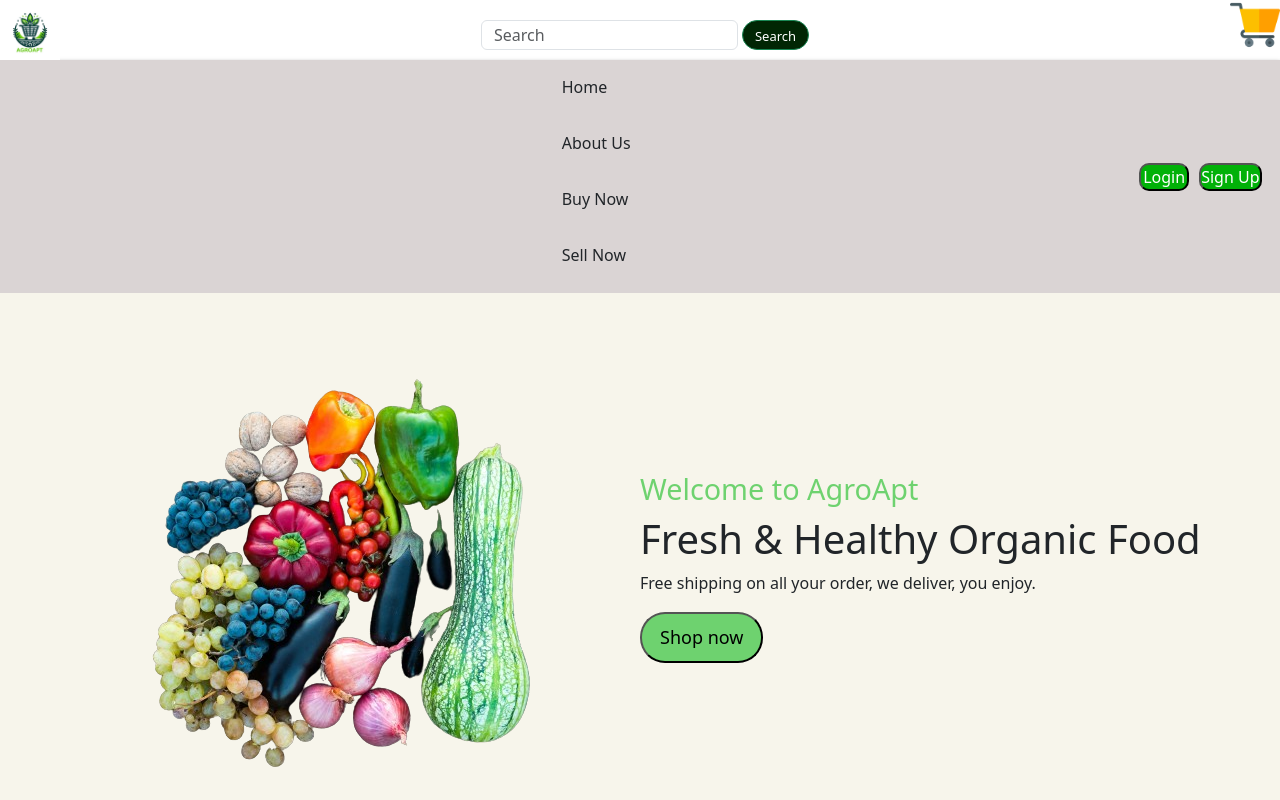
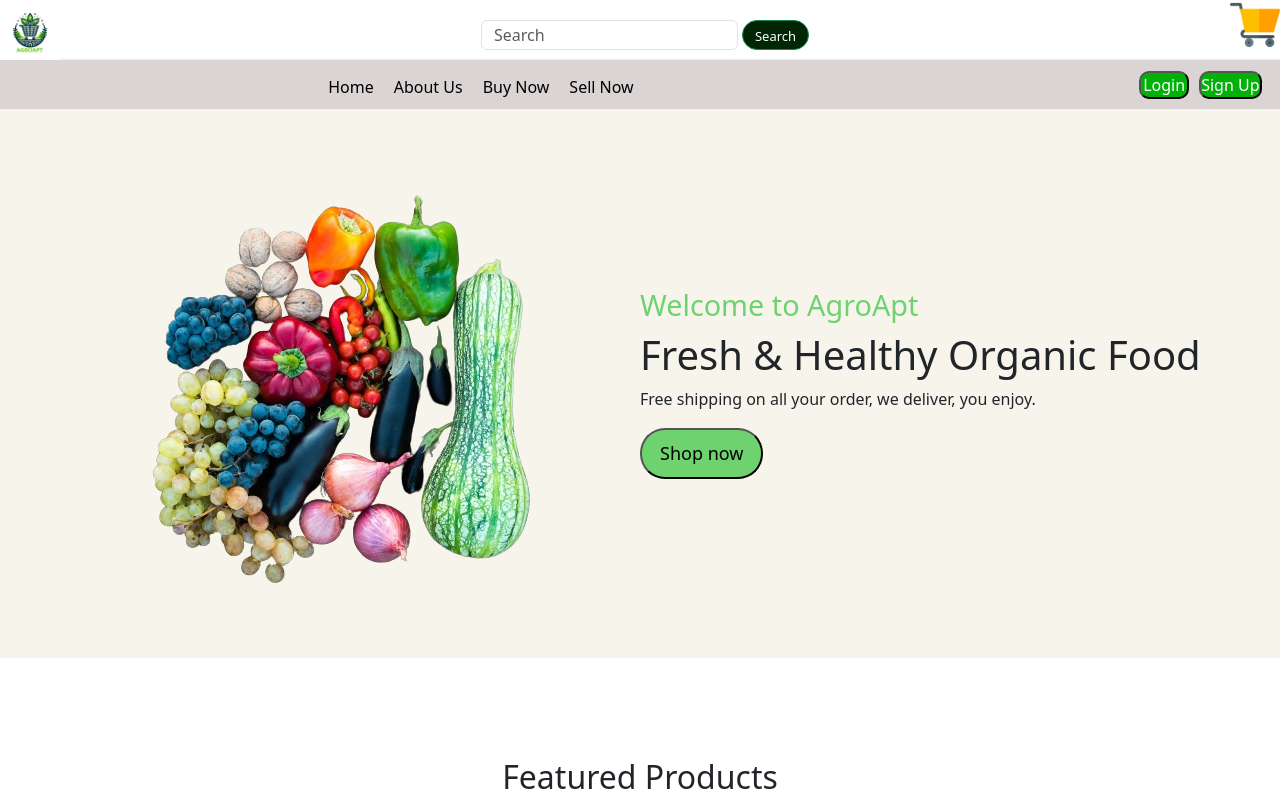
Before and after one commit to TeamApt-Mest/AgroApt, a React (Create React App) app: page / in a window 1280 px wide. Shown: the top 800 px of the page. Built offline with nearby package versions, Linux system fonts and the light colour scheme.

Commit message:
navbar items rearranged

```diff
--- a/src/components/navbar/Navbar.css
+++ b/src/components/navbar/Navbar.css
@@ -22,15 +22,19 @@
     box-shadow: 0px 2px 4px rgba(0,0,0,0.5)
 }
 
-.listItems{
-    list-style: none;
+.navlinks {
+    /* list-style: none; */
+    display: flex;
     justify-content: space-between;
+    position: relative;
     padding-top: 5px;
 }
 
-.list {
+.link {
     display: inline;
     padding: 10px;
+    text-decoration: none;
+    color: black;
 
 }
 .list:hover {
--- a/src/components/navbar/Navbar.jsx
+++ b/src/components/navbar/Navbar.jsx
@@ -1,4 +1,4 @@
-// import { Link } from "react-router-dom";
+import { Link } from "react-router-dom";
 import "./Navbar.css";
 import logo from "../../assets/AgroApt Logo.jpg";
 import icon from "../../assets/cart-icon.png";
@@ -12,20 +12,33 @@
           <img className="appLogo" src={logo} alt="logo of app" />
         </div>
         <form className="d-flex formInput" role="search">
-        <input className="form-control me-1 input" type="search" placeholder="Search" aria-label="Search" />
-        <button className="btn btn-success but" type="submit">Search</button>
-      </form>
-    <div>
-       <img className="cartIcon" src={icon} alt="" />
-     </div>
+          <input
+            className="form-control me-1 input"
+            type="search"
+            placeholder="Search"
+            aria-label="Search"
+          />
+          <button className="btn btn-success but" type="submit">
+            Search
+          </button>
+        </form>
+        <div>
+          <img className="cartIcon" src={icon} alt="" />
+        </div>
       </section>
       <section className="secondSection">
-        <ul className="listItems">
-<li className="list">Home</li>
-<li className="list">About Us</li>
-<li className="list">Buy Now</li>
-<li className="list">Sell Now</li>
-        </ul>
+        <div className="navlinks">
+          {" "}
+          <Link class="active" to="/home" className="link">
+            Home
+          </Link>
+          <Link class="active" to="/aboutUs"className="link">About Us
+          </Link>
+          <Link class="active" to="/buyNow"className="link">Buy Now
+          </Link>
+          <Link class="active" to="/sellNow"className="link">Sell Now
+          </Link>
+        </div>
         <div className="buttons"></div>
         <div className="buttonSection">
           <button className="loginButton">Login</button>
```
